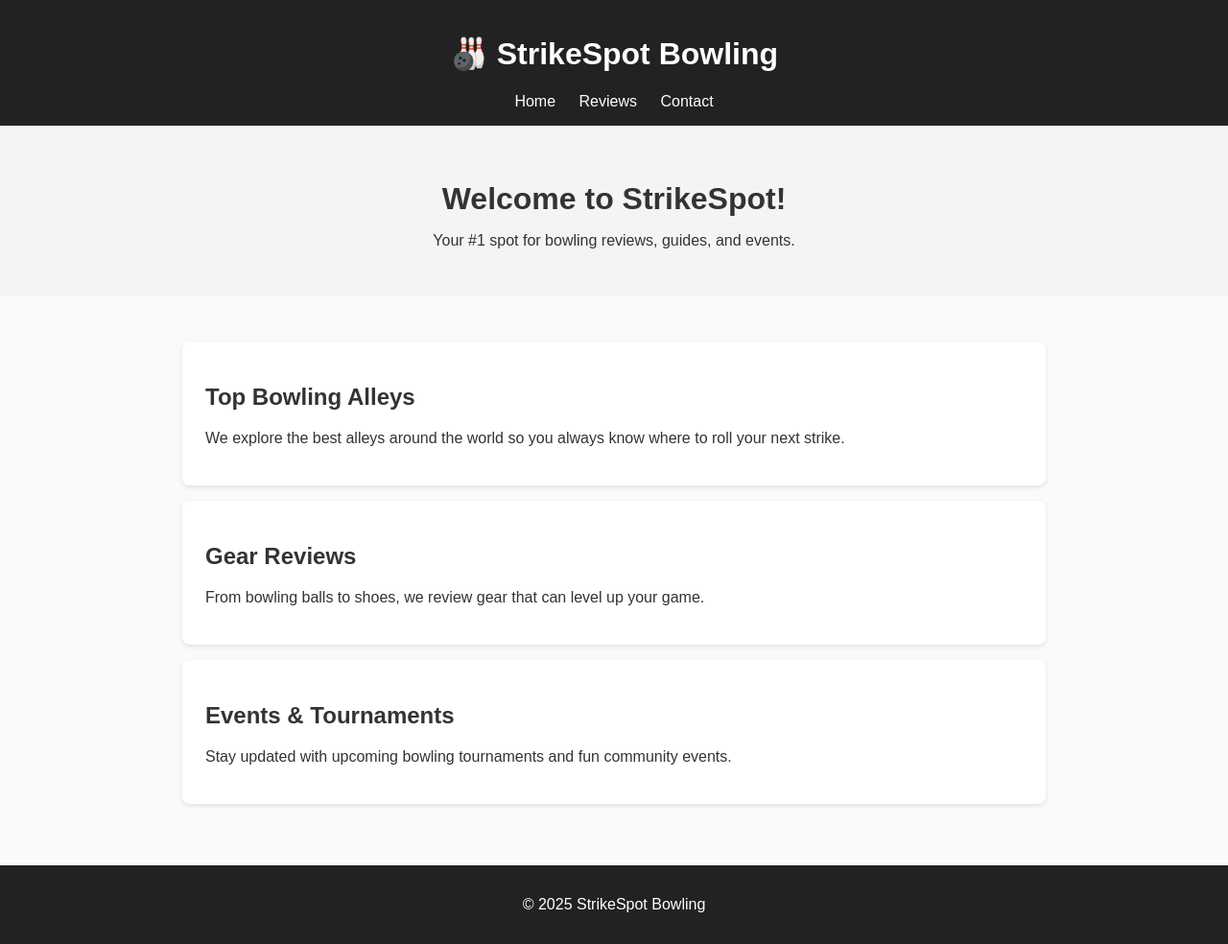
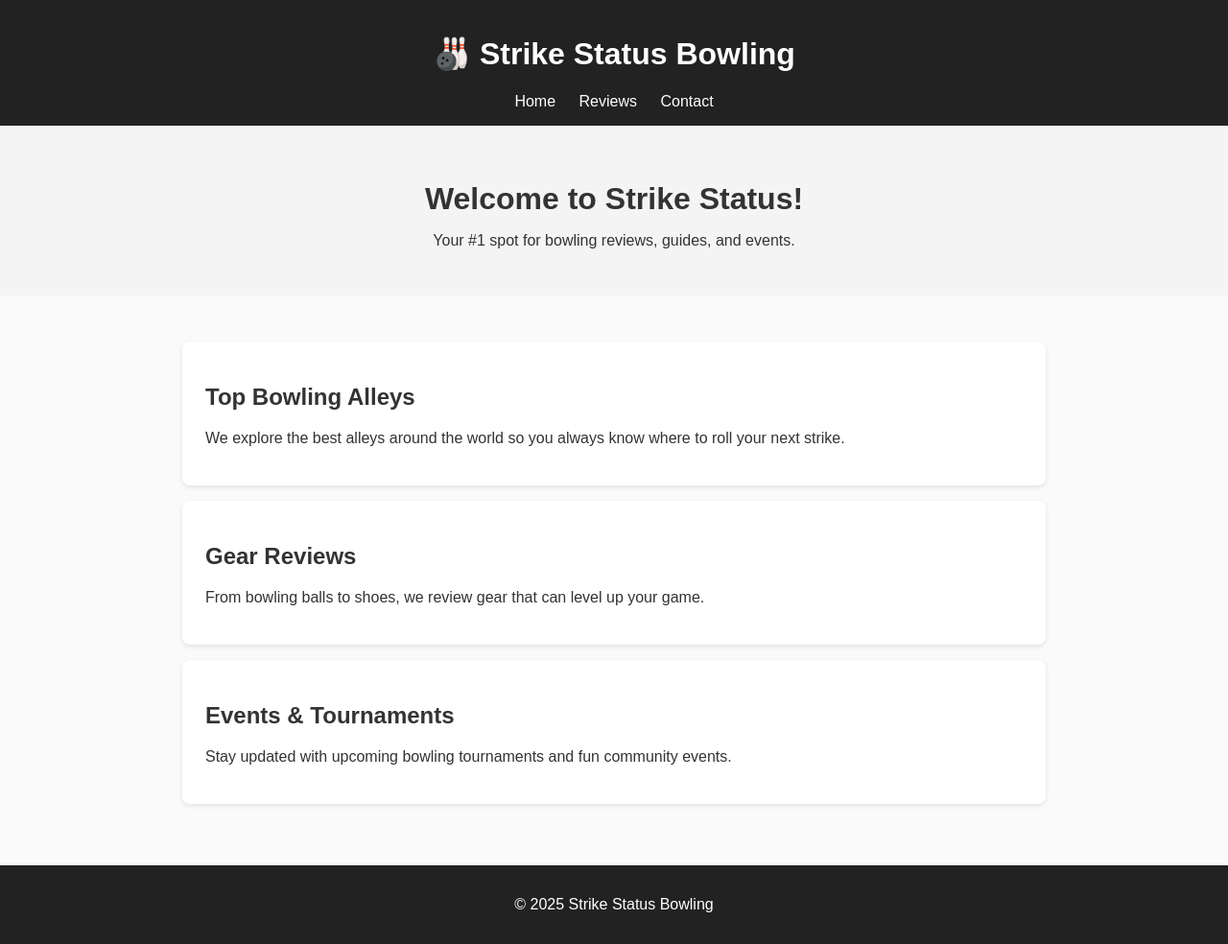
Before and after one commit to anthonypost1-bit/strikestatusbowling.github.io, a plain HTML site: page index.html in a window 1280 px wide. Shown: the whole page at 96% size. Drawn offline with Linux system fonts and the light colour scheme.

Commit message:
Update index.html

```diff
--- a/index.html
+++ b/index.html
@@ -3,7 +3,7 @@
 <head>
   <meta charset="utf-8">
   <meta name="viewport" content="width=device-width, initial-scale=1">
-  <title>StrikeSpot Bowling</title>
+  <title>Strike Status Bowling</title>
   <style>
     body { font-family: Arial, sans-serif; margin: 0; padding: 0; background: #fafafa; color: #333; }
     header { background: #222; color: #fff; padding: 1rem; text-align: center; }
@@ -18,7 +18,7 @@
 </head>
 <body>
   <header>
-    <h1>🎳 StrikeSpot Bowling</h1>
+    <h1>🎳 Strike Status Bowling</h1>
     <nav>
       <a href="index.html">Home</a>
       <a href="reviews.html">Reviews</a>
@@ -27,7 +27,7 @@
   </header>
 
   <section class="hero">
-    <h1>Welcome to StrikeSpot!</h1>
+    <h1>Welcome to Strike Status!</h1>
     <p>Your #1 spot for bowling reviews, guides, and events.</p>
   </section>
 
@@ -49,7 +49,7 @@
   </div>
 
   <footer>
-    <p>&copy; 2025 StrikeSpot Bowling</p>
+    <p>&copy; 2025 Strike Status Bowling</p>
   </footer>
 </body>
 </html>
```
